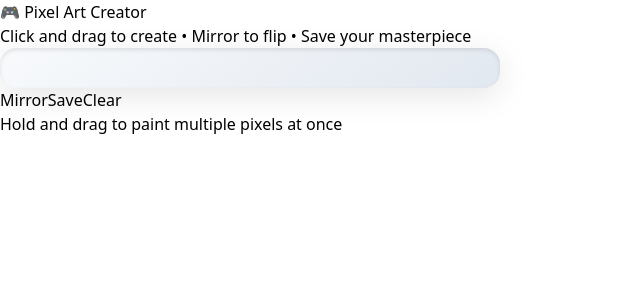
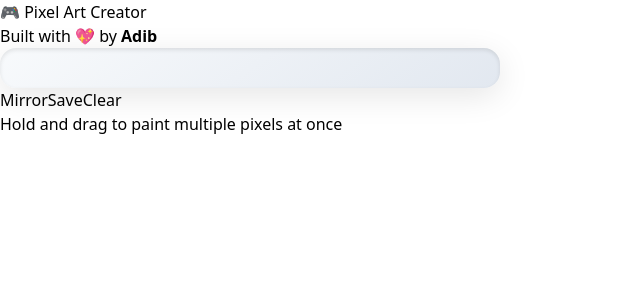
Before and after one commit to Adib23704/Pixel-Art-Creator, a React (Vite) app: page / in a window 1280 px wide. Shown: the top 300 px of the page, without its empty margins (0-640 px from the left). Built offline with nearby package versions, Linux system fonts and the light colour scheme.

Commit message:
feat: update footer text to include author information and link

```diff
--- a/src/App.jsx
+++ b/src/App.jsx
@@ -45,7 +45,7 @@ function App() {
             <span className="text-white">🎮</span> Pixel Art Creator
           </h1>
           <p className="text-gray-600 text-sm font-medium">
-            Click and drag to create • Mirror to flip • Save your masterpiece
+            Built with 💖 by <a href="https://adibdev.me" target="_blank"><b>Adib</b></a>
           </p>
           <div className="w-24 h-1 bg-gradient-to-r from-purple-500 to-pink-500 mx-auto mt-3 rounded-full"></div>
         </div>
```
